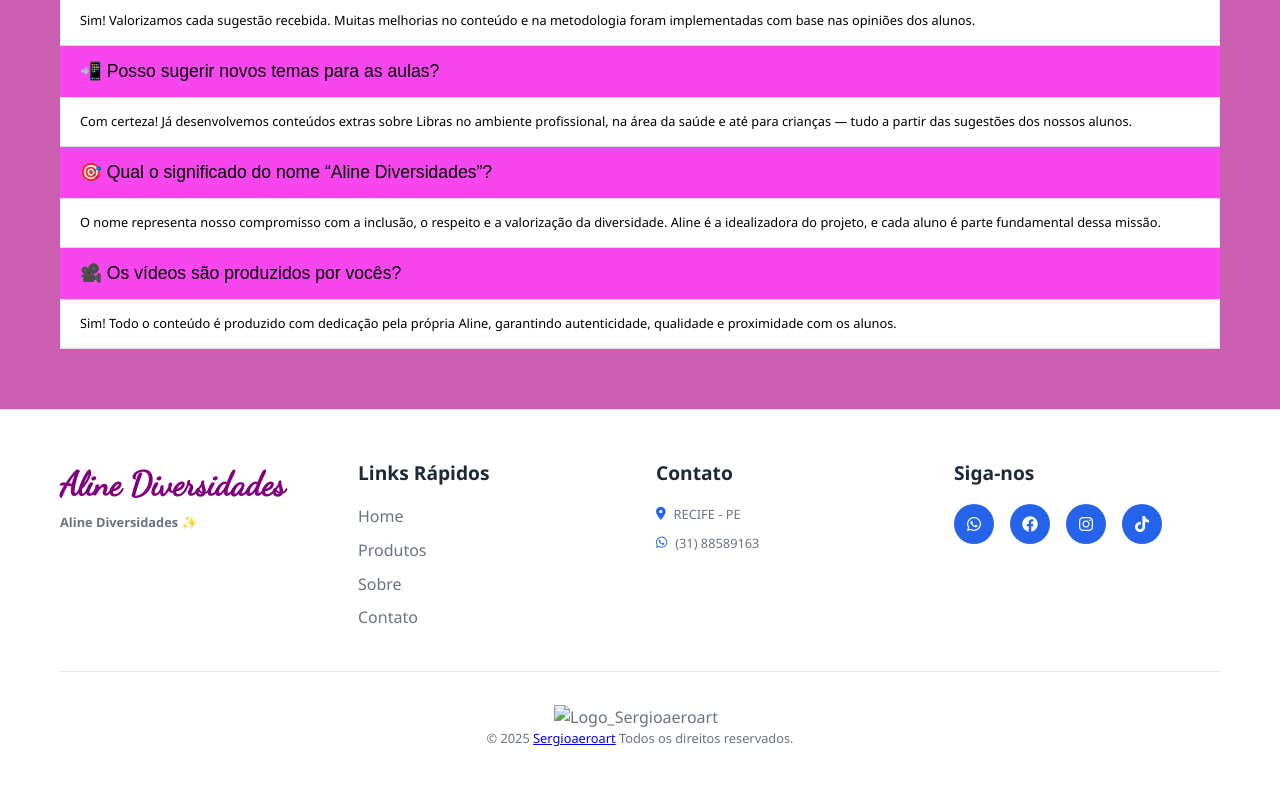
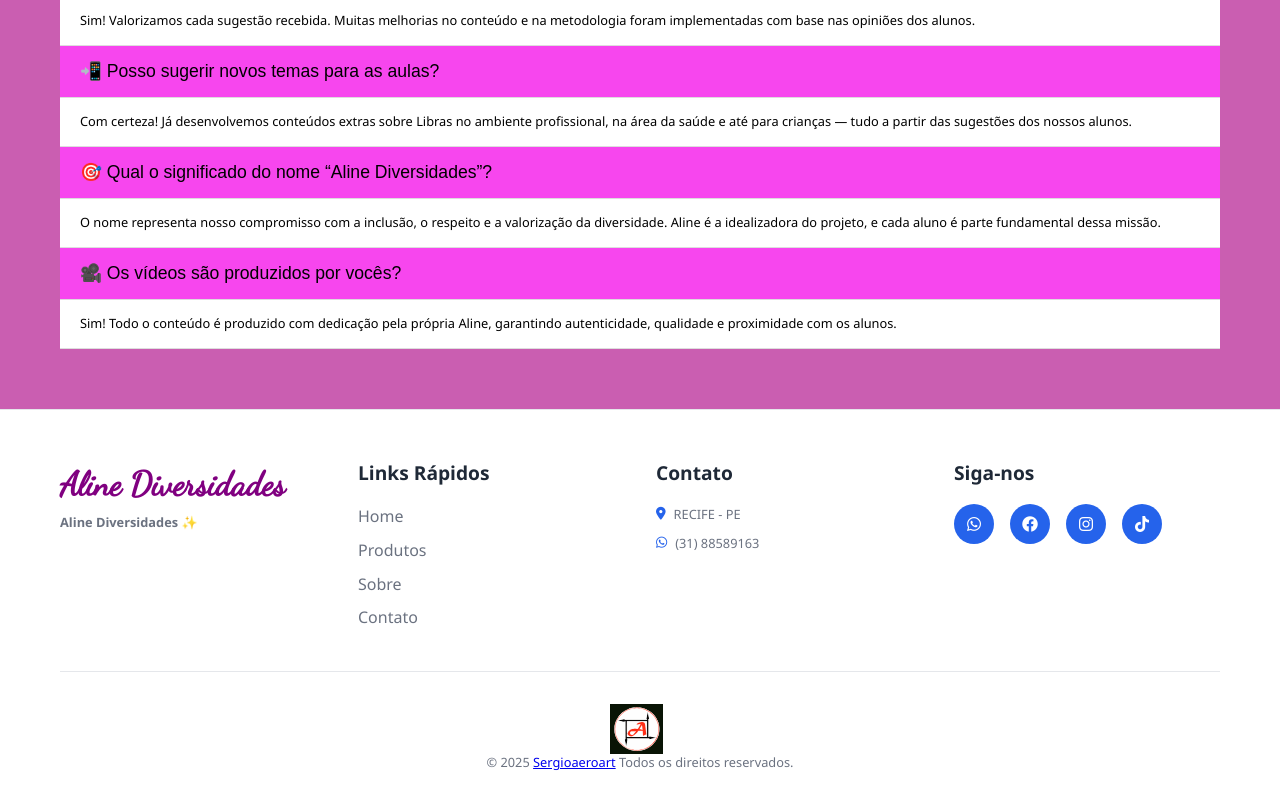
Before and after one commit to Sergioaero1/Aline, a plain HTML site: page index.html in a window 1280 px wide. Shown: the part 6209-6997 px from the top of the page. Before the commit the page ends 6973 px from the top, so only its background shows below. Drawn offline with Linux system fonts and the light colour scheme.

Commit message:
Update index.html
Logo footer rota concertada

```diff
--- a/index.html
+++ b/index.html
@@ -384,7 +384,7 @@
                 </div>
             </div>
             <div class="footer-bottom">
-                <img src="./assets/img/footer__black-convertido-de-png.svg" alt="Logo_Sergioaeroart" class="logo-icon">
+                <img src="./assets/images/footer__black-convertido-de-png.svg" alt="Logo_Sergioaeroart" class="logo-icon">
                 <p>&copy; 2025 <a href="https://www.linkedin.com/in/sergio-eustaquio/" target="_blank">Sergioaeroart</a> Todos os direitos reservados.</p>
             </div>
         </div>
```
